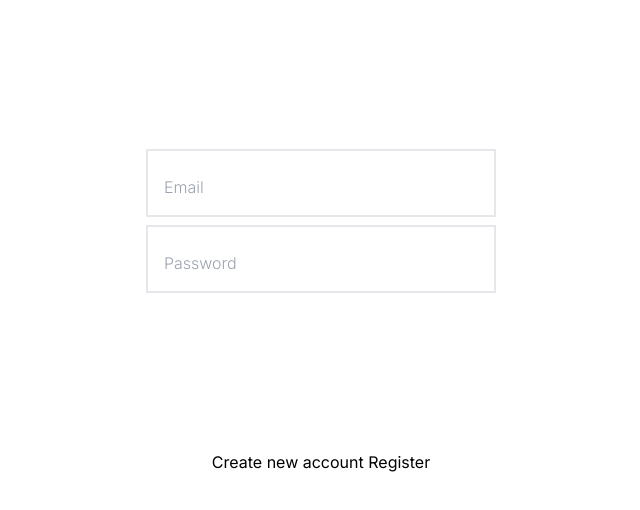
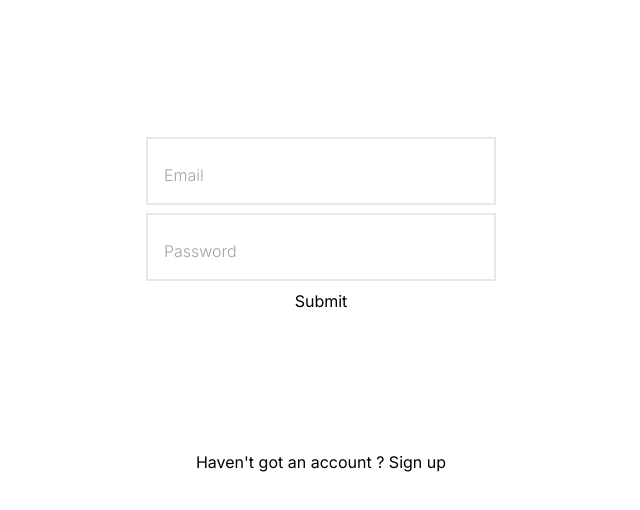
Before and after one commit to trba1810/nextjs-blog, a Next.js app: page /login in a window 1280 px wide. Shown: the top 510 px of the page, without its empty margins (319-959 px from the left). Built offline with nearby package versions, Linux system fonts and the light colour scheme.

Commit message:
bug fixing

```diff
--- a/app/api/[...nextauth]/route.ts
+++ b/app/api/auth/[...nextauth]/route.ts
@@ -3,7 +3,7 @@ import NextAuth from "next-auth/next";
 import { AuthOptions } from "next-auth";
 import CredentialsProvider from "next-auth/providers/credentials";
 import { PrismaAdapter } from "@next-auth/prisma-adapter";
-import prisma from "../../../lib/prismadb";
+import prisma from "../../../../lib/prismadb";
 
 export const authOptions: AuthOptions = {
   adapter: PrismaAdapter(prisma),
--- a/app/api/register/route.ts
+++ b/app/api/register/route.ts
@@ -17,5 +17,5 @@ export async function POST(request: Request) {
       hashedPassword,
     },
   });
-  NextResponse.json(user);
+  return NextResponse.json(user);
 }
--- a/app/login/page.tsx
+++ b/app/login/page.tsx
@@ -1,33 +1,32 @@
 "use client";
 
+import axios from "axios";
+import { FormEvent, useState } from "react";
+import { signIn } from "next-auth/react";
+import { useRouter } from "next/navigation";
 import Input from "@/components/input/Input";
-import axios from "axios";
-import React, { FormEvent } from "react";
-import { useState } from "react";
-import { useRouter } from "next/navigation";
 import Link from "next/link";
-import { signIn } from "next-auth/react";
+import { error } from "console";
 
 interface InitialStateProps {
+  name: string;
   email: string;
   password: string;
 }
 
 const initialState: InitialStateProps = {
+  name: "",
   email: "",
   password: "",
 };
 
-const page = () => {
+export default function page() {
+  const router = useRouter();
   const [state, setState] = useState(initialState);
-  const router = useRouter();
-
-  function handleChange(e: any) {
-    setState({ ...state, [e.target.name]: e.target.value });
-  }
 
   const onSubmit = (event: FormEvent) => {
     event.preventDefault();
+
     signIn("credentials", {
       ...state,
       redirect: false,
@@ -35,39 +34,46 @@ const page = () => {
       if (callback?.ok) {
         router.refresh();
       }
+
       if (callback?.error) {
-        throw new Error("Wrong credentials");
+        throw new Error("Wrong Credentials");
       }
     });
     router.push("/");
   };
 
+  function handleChange(event: any) {
+    setState({ ...state, [event.target.name]: event.target.value });
+    console.log(event.target.value);
+  }
+
   return (
-    <form className="text-center" onSubmit={onSubmit}>
+    <form onSubmit={onSubmit} className="text-center">
       <div className="flex flex-col justify-center h-[450px] w-[350px] mx-auto gap-2">
         <Input
           placeholder="Email"
-          name="email"
           id="email"
           type="email"
+          name="email"
           onChange={handleChange}
           value={state.email}
         />
         <Input
           placeholder="Password"
-          name="password"
           id="password"
           type="password"
+          name="password"
           onChange={handleChange}
           value={state.password}
         />
-        <button type="submit"></button>
+        <button type="submit">Submit</button>
       </div>
+
       <div>
-        Create new account <Link href="/register">Register</Link>
+        <div>
+          Haven't got an account ? <Link href="/register">Sign up</Link>
+        </div>
       </div>
     </form>
   );
-};
-
-export default page;
+}
```
